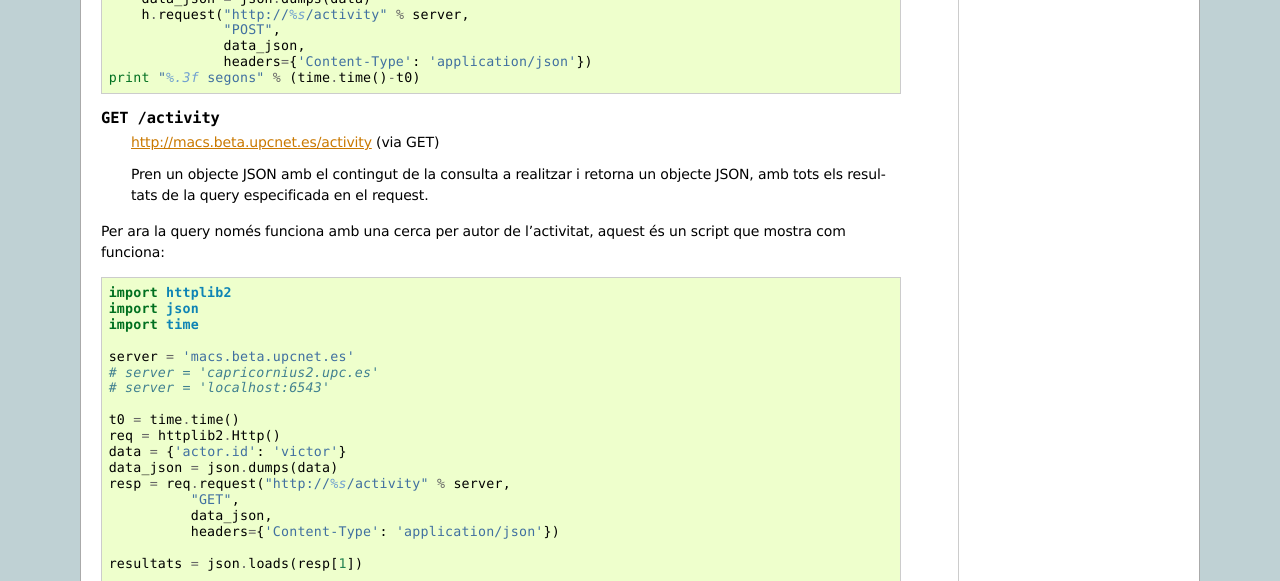
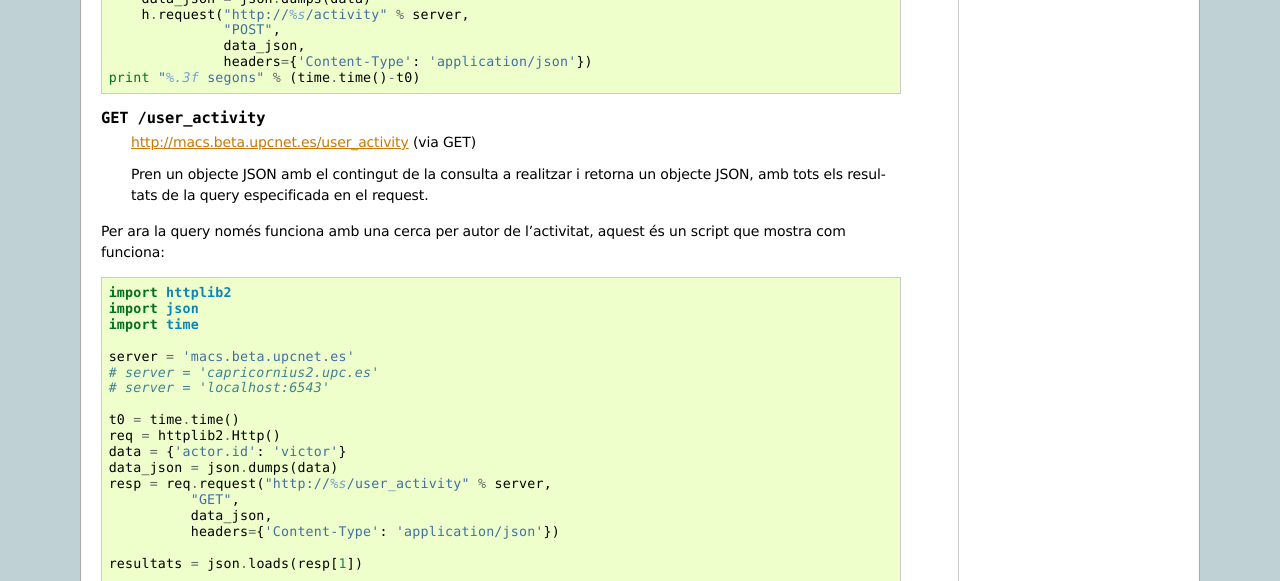
Before and after one commit to UPCnet/max, a Sphinx documentation site: the page built from docs/introduccio.rst, in a window 1280 px wide. Shown: the part 615-1196 px from the top of the page. Built offline with Sphinx 7.4.7, drawn with Linux system fonts in a browser that asks for light colours.

Commit message:
adequacions de noms de serveis REST

```diff
--- a/docs/introduccio.rst
+++ b/docs/introduccio.rst
@@ -34,9 +34,9 @@ A mode d'exemple, aquí teniu aquest script Python que realitza una prova de cà
                   headers={'Content-Type': 'application/json'})
     print "%.3f segons" % (time.time()-t0)
 
-.. http:get:: /activity
+.. http:get:: /user_activity
 
-    http://macs.beta.upcnet.es/activity (via GET)
+    http://macs.beta.upcnet.es/user_activity (via GET)
 
     Pren un objecte JSON amb el contingut de la consulta a realitzar i retorna un objecte JSON, amb tots els resultats de la query especificada en el request.
 
@@ -54,7 +54,7 @@ Per ara la query només funciona amb una cerca per autor de l'activitat, aquest
     req = httplib2.Http()
     data = {'actor.id': 'victor'}
     data_json = json.dumps(data)
-    resp = req.request("http://%s/activity" % server,
+    resp = req.request("http://%s/user_activity" % server,
               "GET",
               data_json,
               headers={'Content-Type': 'application/json'})
```
Also changed, not shown: 2 other files.
